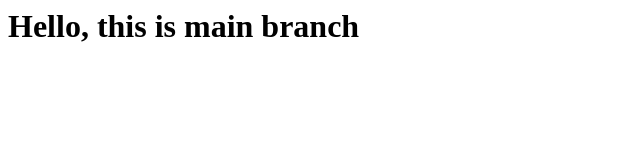
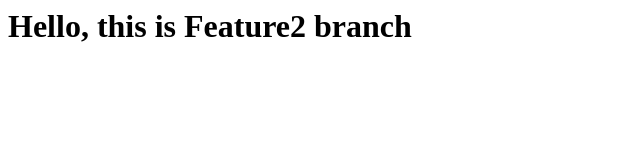
Before and after one commit to KrishnaSaiRadhesh/Git_branch1, a plain HTML site: page index.html in a window 1280 px wide. Shown: the whole page, without its empty margins (0-640 px from the left). Drawn offline with Linux system fonts and the light colour scheme.

Commit message:
feature2 branch

```diff
--- a/index.html
+++ b/index.html
@@ -1 +1 @@
-<h1>Hello, this is main branch</h1>
+<h1>Hello, this is Feature2 branch</h1>
```
Also changed, not shown: a.txt (added).
